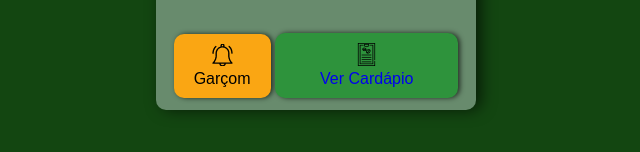
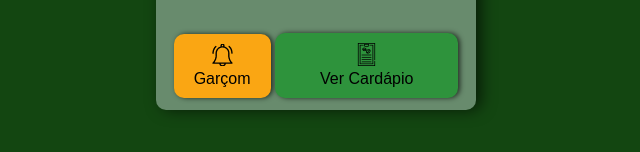
Before and after one commit to Allexandre-Meneses/cardapio-digital, a plain HTML site: page index.html in a window 1280 px wide. Shown: the part 478-630 px from the top of the page, without its empty margins (324-964 px from the left). Drawn offline with Linux system fonts and the light colour scheme; a web font is replaced by a local one.

Commit message:
update buttom cardapio

```diff
--- a/style/login-page.css
+++ b/style/login-page.css
@@ -86,6 +86,10 @@ div#buttons {
     margin-top: 100px;
 }
 
+div#buttons a {
+    color: black;
+}
+
 main > #buttons div{
     display: inline-block;
 }
```
